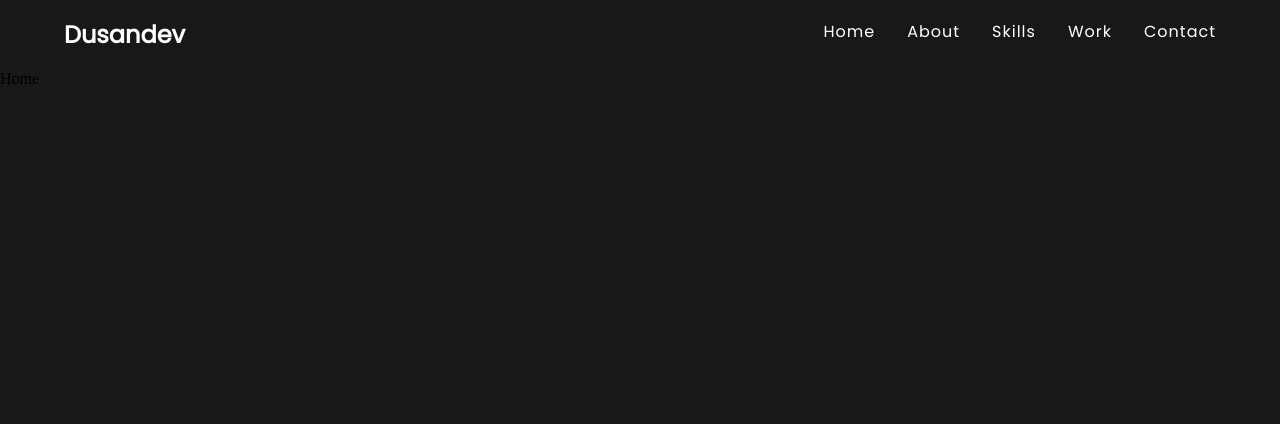
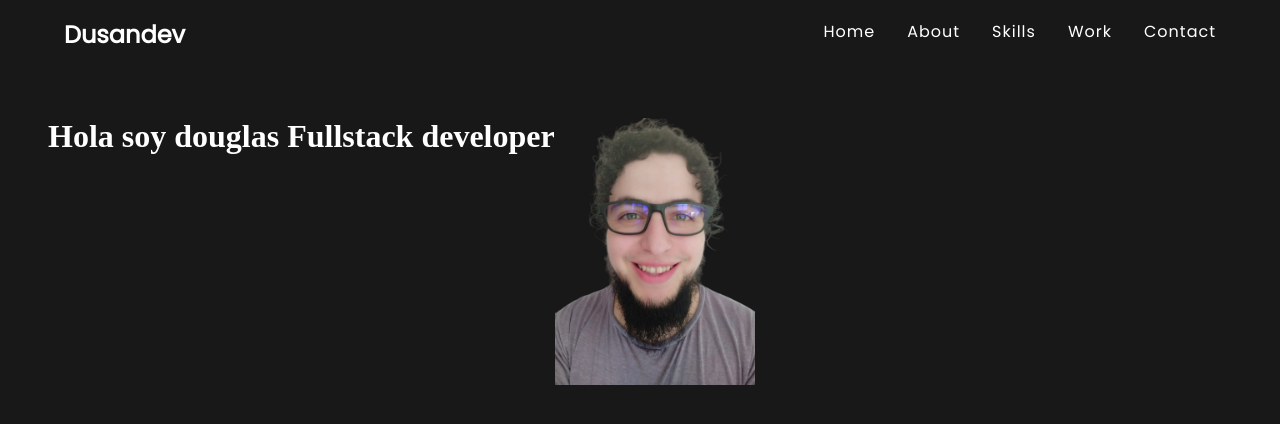
Before and after one commit to Douglas-san-anton/next, a Next.js app in the folder next-app/: page / in a window 1280 px wide. Shown: the top 424 px of the page. Built offline with nearby package versions, Linux system fonts and the light colour scheme.

Commit message:
modification of styles

```diff
--- a/next-app/src/components/Home.tsx
+++ b/next-app/src/components/Home.tsx
@@ -1,9 +1,14 @@
 import React from 'react'
 import styles from '@/styles/Home.module.scss'
+import Image from 'next/image'
+import logo from '@/assets/logo.png'
 
 const Home = () => {
   return (
-    <main className={styles.main}>Home</main>
+    <main className={styles.main}>
+      <h1>Hola soy douglas Fullstack developer</h1>
+      <Image src={logo} alt='logo' width={200} />
+    </main>
   )
 }
 
--- a/next-app/src/styles/Home.module.scss
+++ b/next-app/src/styles/Home.module.scss
@@ -1,6 +1,9 @@
 @import 'vars';
 
 .main {
+  display: flex;
   background: $--bg-color-primary;
   height: 100vh;
+  color: white;
+  padding: $--pd1;
 }
--- a/next-app/src/styles/_vars.scss
+++ b/next-app/src/styles/_vars.scss
@@ -5,3 +5,4 @@
  $--font-primary: 'Poppins', sans-serif;
  $--font-secondary: 'Kumbh Sans', sans-serif;
  $--bg-color-primary: rgb(24, 24, 24);
+ $--pd1: 3em;
```
Also changed, not shown: next-app/src/assets/logo.png (added).
